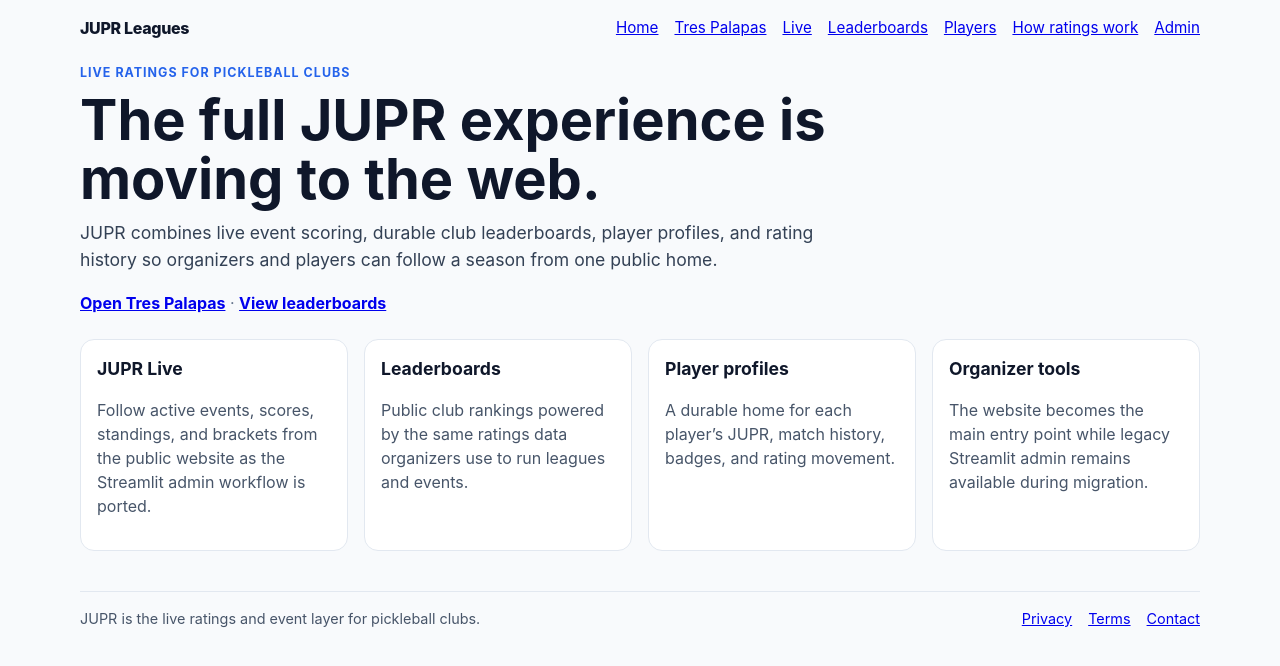
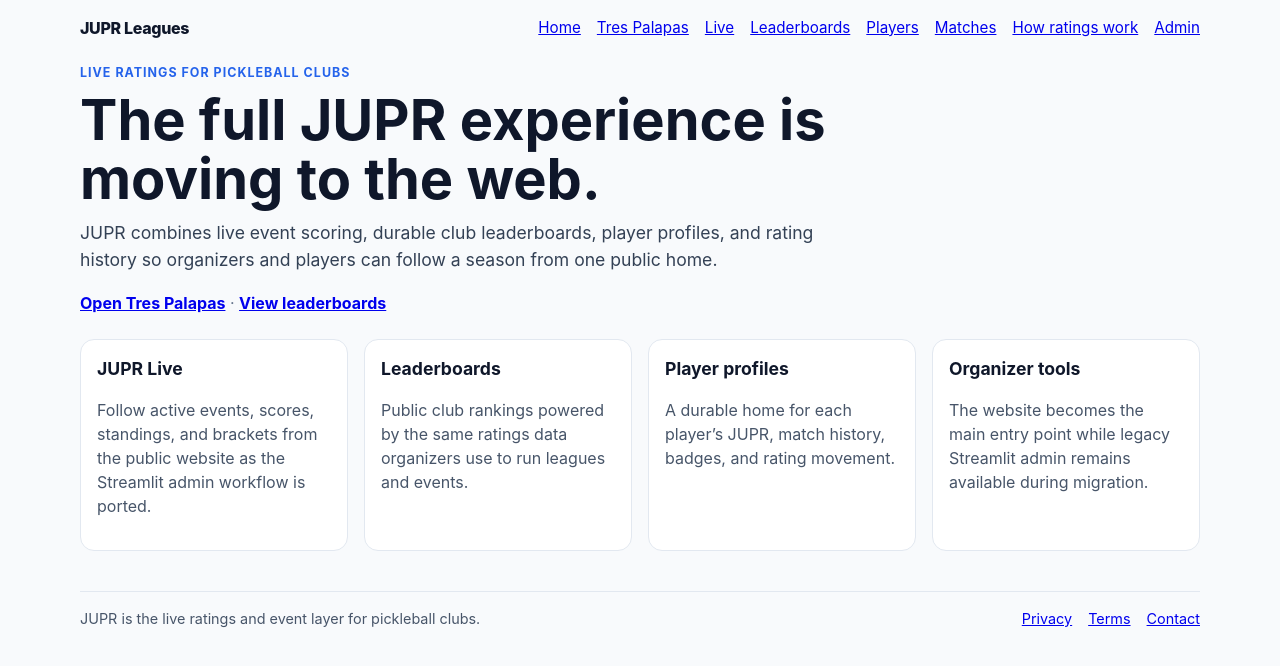
Before and after one commit to pickleballattrespalapas/JUPR, a Next.js app in the folder apps/web/: page / in a window 1280 px wide. Shown: the top 666 px of the page. Built offline with nearby package versions, Linux system fonts and the light colour scheme.

Commit message:
Add match history to public nav

```diff
--- a/apps/web/app/layout.tsx
+++ b/apps/web/app/layout.tsx
@@ -68,6 +68,7 @@ export default function RootLayout({ children }: { children: ReactNode }) {
               <Link href="/clubs/tres-palapas/live">Live</Link>
               <Link href="/clubs/tres-palapas/leaderboards">Leaderboards</Link>
               <Link href="/clubs/tres-palapas/players">Players</Link>
+              <Link href="/clubs/tres-palapas/matches">Matches</Link>
               <Link href="/how-ratings-work">How ratings work</Link>
               <Link href="/admin">Admin</Link>
             </nav>
```
